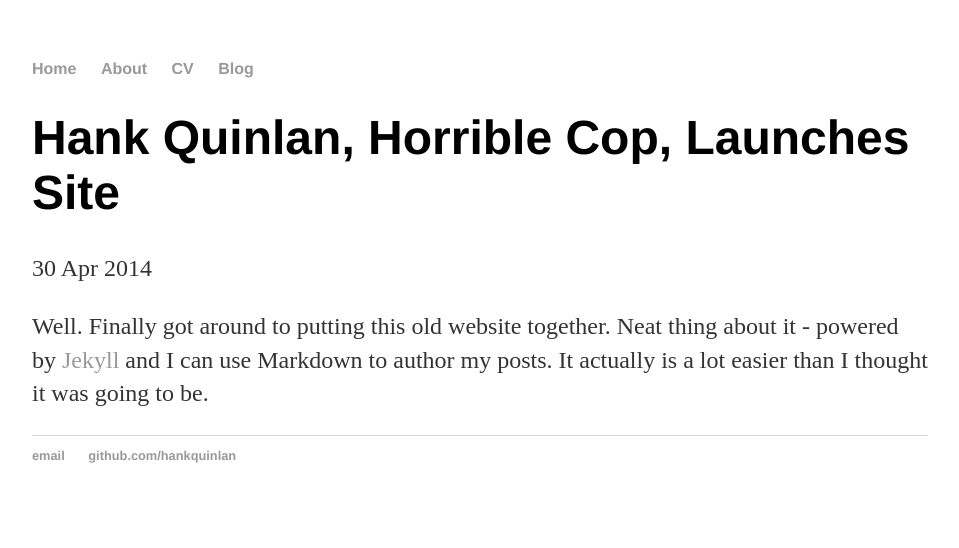
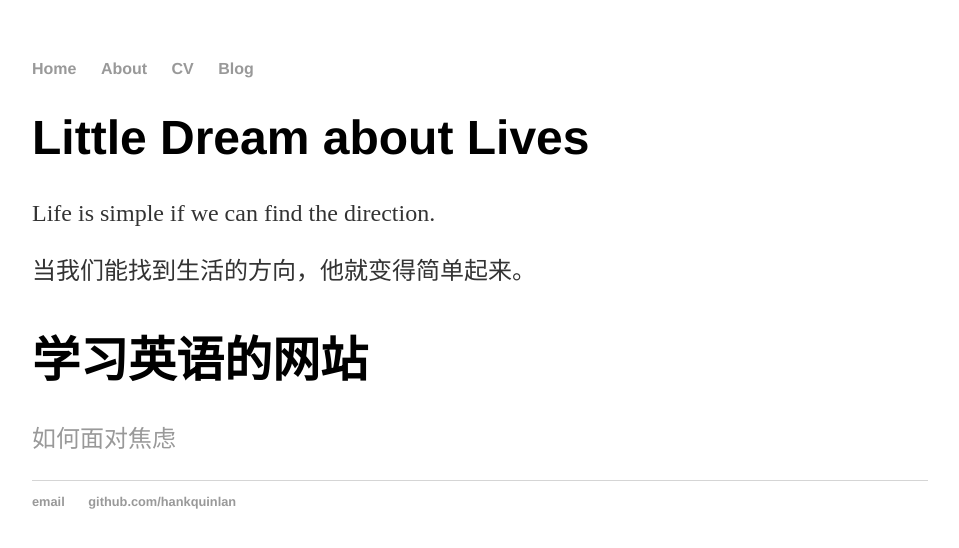
Before and after one commit to hyikuan/LD.github.io, a Jekyll site: the page built from index.md, in a window 1280 px wide. Shown: the top 548 px of the page, without its empty margins (160-1119 px from the left). Built offline with Jekyll 4.4.1, drawn with Linux system fonts in a browser that asks for light colours.

Commit message:
Update index.md

```diff
--- a/index.md
+++ b/index.md
@@ -1,7 +1,12 @@
 ---
 layout: post
-title: "Hank Quinlan, Horrible Cop, Launches Site"
-date: 2014-04-30
+title: Little Dream about Lives
 ---
 
-Well. Finally got around to putting this old website together. Neat thing about it - powered by [Jekyll](http://jekyllrb.com) and I can use Markdown to author my posts. It actually is a lot easier than I thought it was going to be.
+Life is simple if we can find the direction.
+
+当我们能找到生活的方向，他就变得简单起来。
+
+# 学习英语的网站
+
+[如何面对焦虑](https://hbr.org/cover-story/2020/05/leading-through-anxiety)
```
